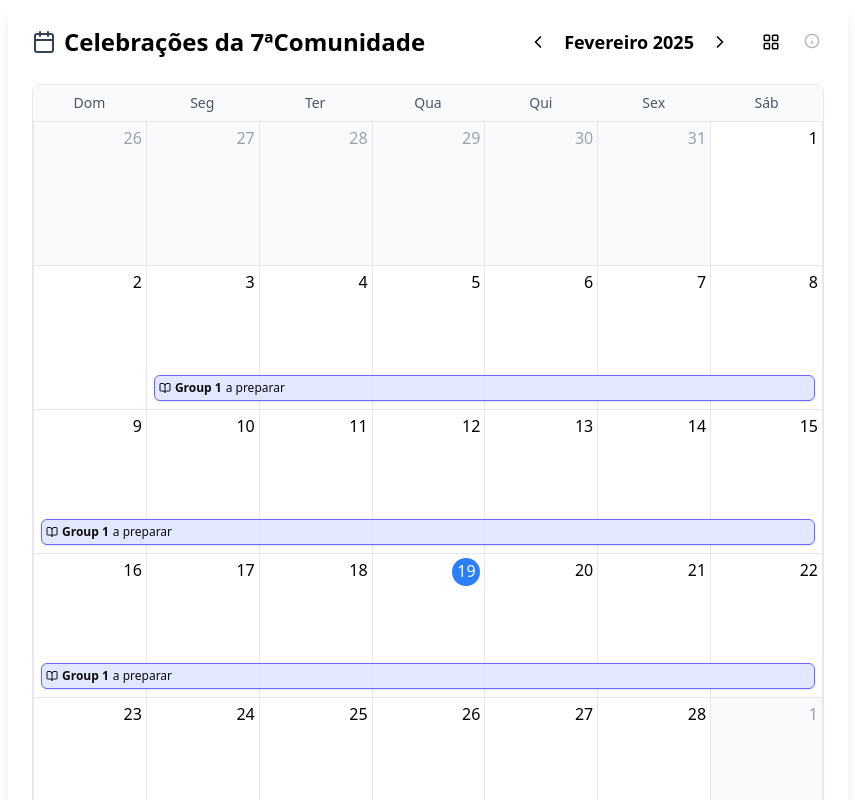
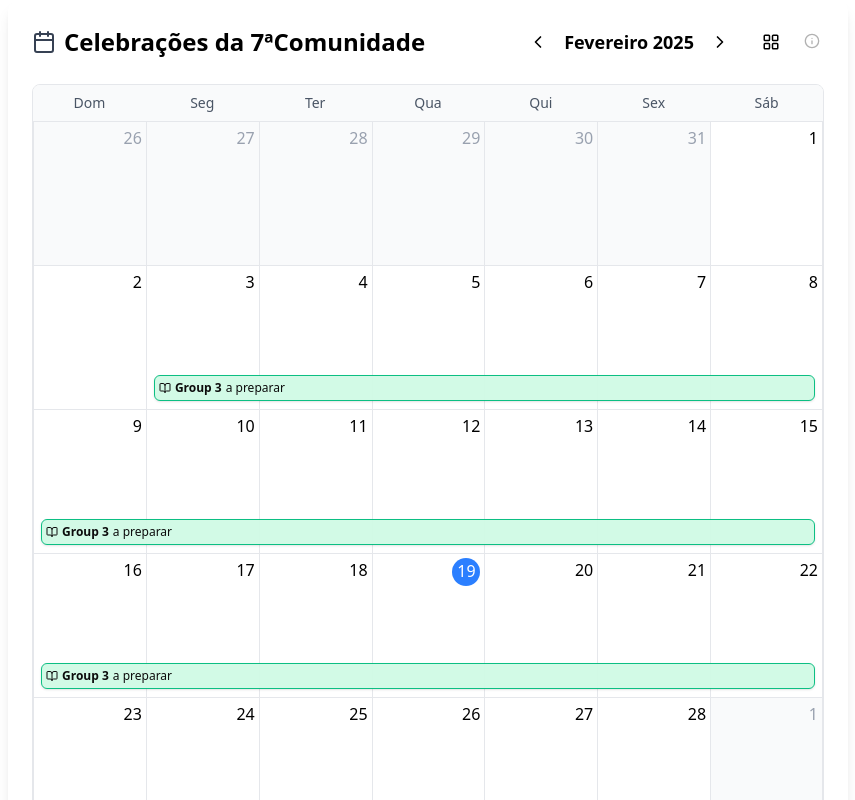
Before and after one commit to sdrrv/temas-grandes, a React (Vite) app: page / in a window 1280 px wide. Shown: the top 800 px of the page, without its empty margins (212-1067 px from the left). Built offline with nearby package versions, Linux system fonts and the light colour scheme.

Commit message:
feat: data change

```diff
--- a/src/App.tsx
+++ b/src/App.tsx
@@ -30,19 +30,19 @@ const CommunityCalendar = () => {
 
   // Community schedule data
   const scheduleData = {
-    "Group 1": [
+    "Group 3": [
       { status: "preparing", begin: "03-02-2025", ending: "31-03-2025" },
       { status: "celebrating", begin: "01-04-2025", ending: "30-04-2025" },
     ],
-    "Group 2": [
+    "Group 4": [
       { status: "preparing", begin: "01-03-2025", ending: "30-04-2025" },
       { status: "celebrating", begin: "01-05-2025", ending: "31-05-2025" },
     ],
-    "Group 3": [
+    "Group 1": [
       { status: "preparing", begin: "01-04-2025", ending: "31-05-2025" },
       { status: "celebrating", begin: "01-06-2025", ending: "30-06-2025" },
     ],
-    "Group 4": [
+    "Group 2": [
       { status: "preparing", begin: "01-05-2025", ending: "30-06-2025" },
       { status: "celebrating", begin: "01-07-2025", ending: "30-07-2025" },
     ],
```
